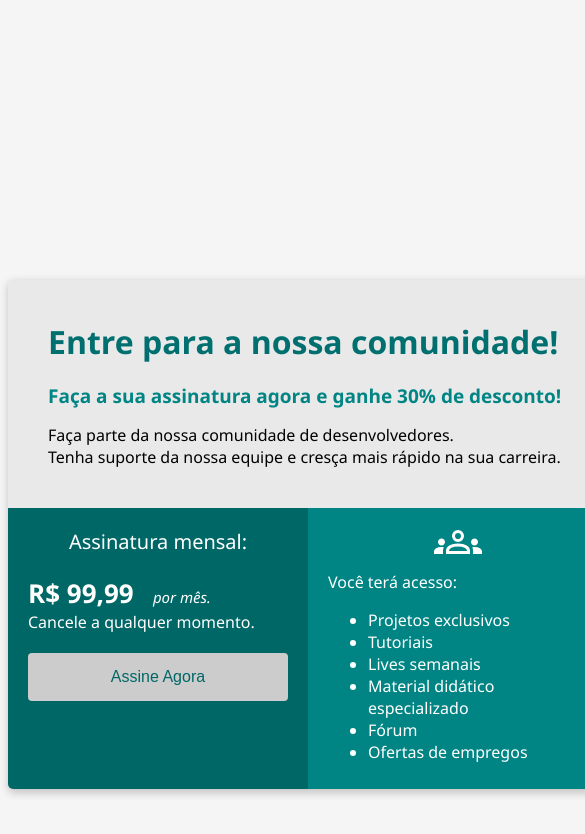
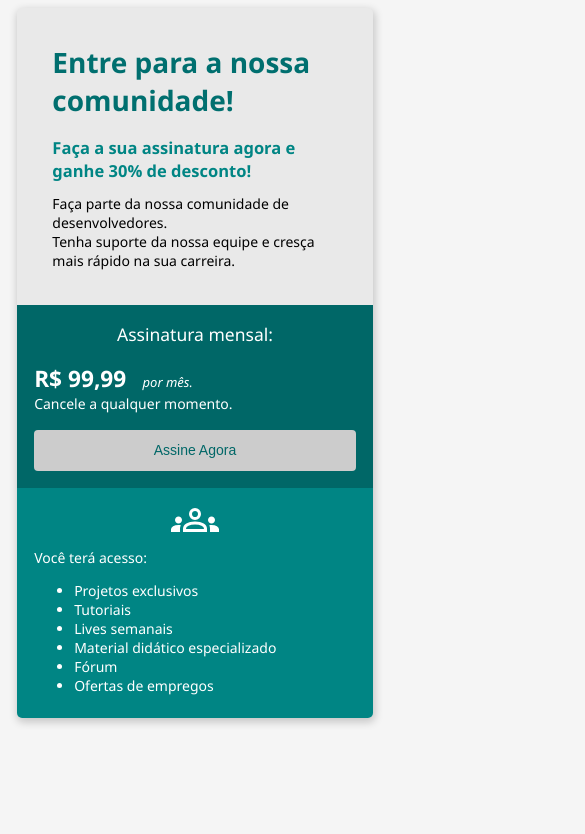
Before and after one commit to gustavoorlandomachadosilva/bootcamp-devjr-modulo2, a plain HTML site: page index.html in a window 390 px wide. Shown: the top 834 px of the page, 585 px wide, since content can reach past the window. Drawn offline with Linux system fonts and the light colour scheme.

Commit message:
closes #6 - Responsividade com @media screen

```diff
--- a/style.css
+++ b/style.css
@@ -6,7 +6,6 @@ body{
 .container{
     background-color: #E9E9E9;
     margin: auto;
-    margin-top: 280px;
     width: 600px;
     box-shadow: 1px 3px 8px 1px rgba(0, 0, 0, 0.2);
     border-radius: 5px;
@@ -14,7 +13,7 @@ body{
 }
 
 .header{
-    padding: 40px;
+    padding: 2.5rem;
 }
 
 .flex-container{
@@ -24,58 +23,58 @@ body{
 
 .header-title{
     color: #006F6F;
-    font-size: 32px;
+    font-size: 2rem;
     font-weight: 700;
-    margin-bottom: 20px;
+    margin-bottom: 1.2rem;
 }
 
 .header-subtitle{
     color:#008584;
-    font-size: 19px;
+    font-size: 1.18rem;
     font-weight: 600;
-    margin-bottom: 15px;
+    margin-bottom: 0.9rem;
 }
 
 .col-1{
     background-color: #006767;
     width: 50%;
-    padding: 20px;
+    padding: 1.2rem;
     color: #FFF;
 }
 
 .col-2{
     background-color: #008584;
     width: 50%;
-    padding: 10px 20px;
+    padding: 0.6rem 1.2rem;
     color: #FFF;
 }
 
 .subscription-title{
-    font-size: 20px;
+    font-size: 1.25rem;
     text-align: center;
-    margin-bottom: 20px;
+    margin-bottom: 1.2rem;
 }
 
 .price{
-    font-size: 26px;
+    font-size: 1.62rem;
     font-weight: 700;
 }
 
 .month{
     font-style: italic;
-    font-size: 15px;
-    margin-left: 15px;
+    font-size: 0.93rem;
+    margin-left: 0.9rem;
 }
 
 .button{
     width: 100%;
-    padding: 15px 32px;
+    padding: 0.9rem 2rem;
     color: #006767;
-    font-size: 16px;
+    font-size: 1rem;
     border-radius: 4px;
     border: none;
     background-color: #CCCCCC;
-    margin-top: 20px;
+    margin-top: 1.2rem;
     cursor: pointer;
 }
 
@@ -86,3 +85,20 @@ body{
 .image-group{
     text-align: center;
 }
+
+@media screen and (max-width: 620px){
+    html{
+        font-size: 14px;
+    }
+    .flex-container{
+        flex-direction: column;
+    }
+    .col-1,.col-2{
+        width: 100%;
+        box-sizing: border-box;
+    }
+    .container{
+        width: 95%;
+    }
+
+}
```
Also changed, not shown: module02-example-index-mobile.png (added).
